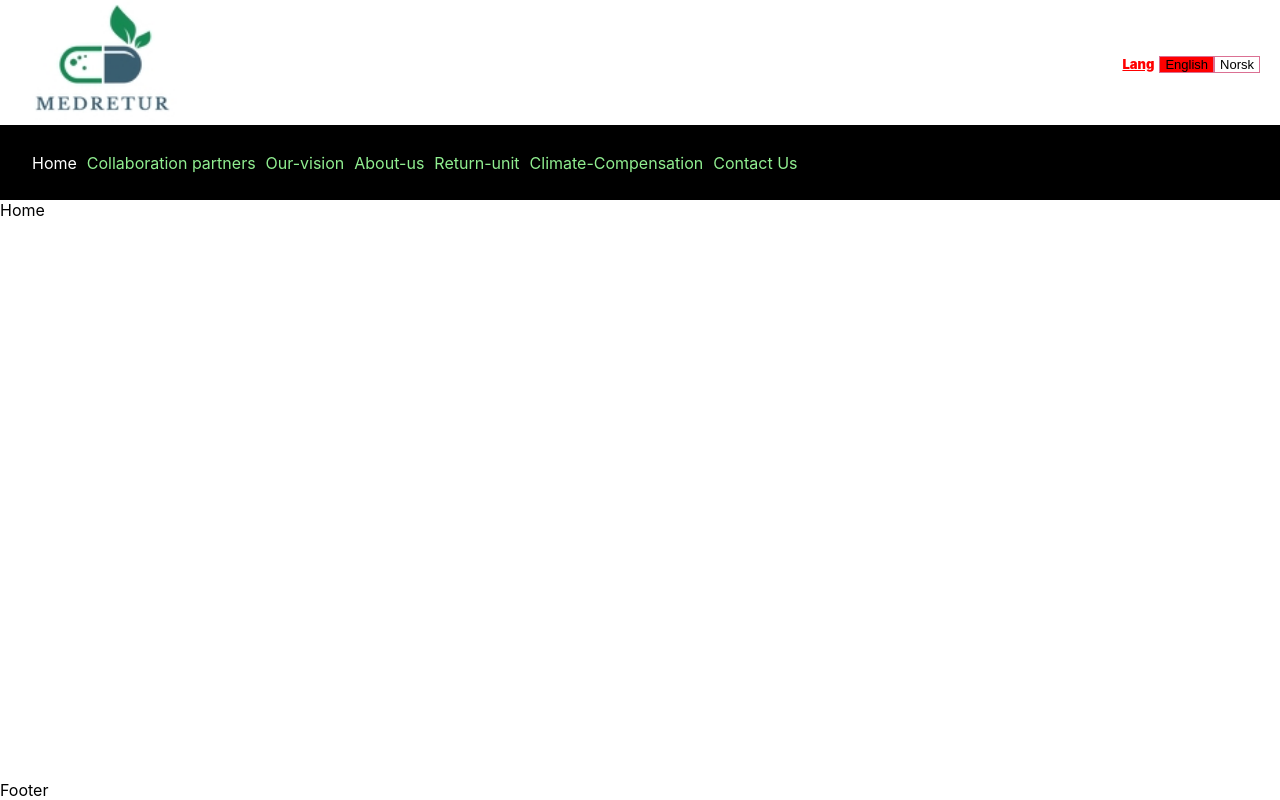
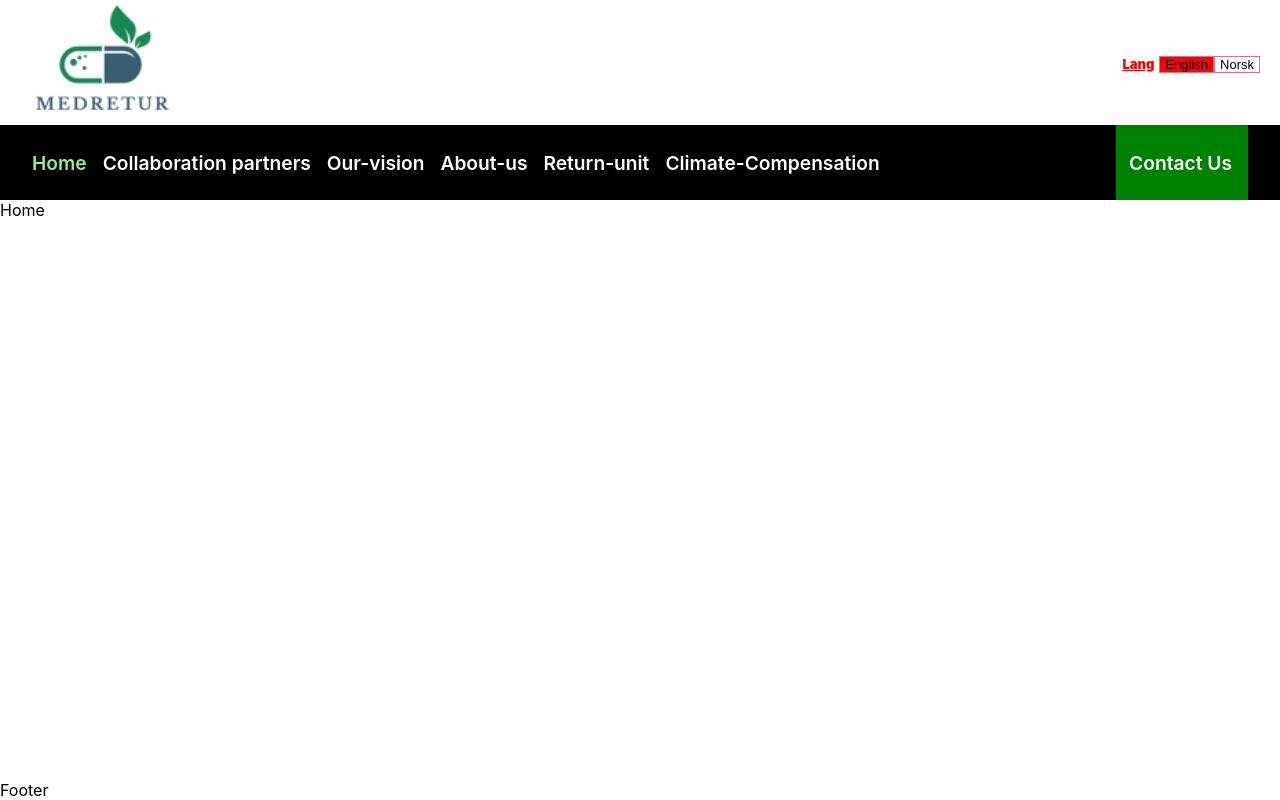
Before and after one commit to heritier-kodehode/returmed, a React (Create React App) app: page / in a window 1280 px wide. Built offline with nearby package versions, Linux system fonts and the light colour scheme.

Commit message:
Finished navigation for now

```diff
--- a/src/components/navbar/Navbar.js
+++ b/src/components/navbar/Navbar.js
@@ -42,7 +42,7 @@ const LangDiv = styled.div`
   padding-right: 20px;
 `;
 
-const NavBarContainer = styled.header`
+const NavBarContainer = styled.nav`
   display: flex;
   position: fixed;
   height: 100px;
@@ -102,6 +102,7 @@ const MobileMenuList = styled.ul`
 const MobileMenuListItem = styled.li`
   list-style: none;
   text-align: center;
+  margin-top: 1.5rem;
 `;
 const MobileMenuListLogo = styled.li`
   list-style: none;
@@ -130,8 +131,26 @@ const MenuContainer = styled.ul`
 `;
 const MenuItem = styled.li`
   list-style: none;
-  padding-right: 10px;
+  padding-right: 1rem;
   text-decoration: none;
+  font-size: 1.2rem;
+  font-weight: 600;
+  color: white;
+  &:hover {
+    color: lightgreen;
+  }
+`;
+const MenuContact = styled(MenuItem)`
+  padding-left: 0.8rem;
+  background-color: green;
+  height: 75px;
+  display: flex;
+  align-items: center;
+  margin-left: auto;
+  transition: all 0.7s;
+  &:hover {
+    background-color: black;
+  }
 `;
 
 const LogoImgMobile = styled.img`
@@ -157,6 +176,10 @@ const StyledMobLink = styled(Link)`
   padding: 10px 0;
   text-decoration: none;
   color: green;
+  font-size: 1.5rem;
+  &:hover {
+    color: #92d984;
+  }
   &:active {
     color: green;
   }
@@ -167,7 +190,7 @@ function Navbar() {
   const { langData, handleLanguage } = useContext(Context);
   const navLinkStyles = ({ isActive }) => {
     return {
-      color: isActive ? 'white' : 'lightgreen',
+      color: isActive ? 'lightgreen' : 'white',
       textDecoration: 'none',
     };
   };
@@ -214,29 +237,42 @@ function Navbar() {
           </MobileMenuListLogo>
 
           <MobileMenuListItem>
-            <StyledMobLink to='/'>{langData.navBar[0]}</StyledMobLink>
+            <StyledMobLink onClick={handleMobileMenu} to='/'>
+              {langData.navBar[0]}
+            </StyledMobLink>
           </MobileMenuListItem>
           <MobileMenuListItem>
-            <StyledMobLink to='/partners'>{langData.navBar[1]}</StyledMobLink>
+            <StyledMobLink onClick={handleMobileMenu} to='/partners'>
+              {langData.navBar[1]}
+            </StyledMobLink>
           </MobileMenuListItem>
           <MobileMenuListItem>
-            <StyledMobLink to='/our-vision'>{langData.navBar[2]}</StyledMobLink>
+            <StyledMobLink onClick={handleMobileMenu} to='/our-vision'>
+              {langData.navBar[2]}
+            </StyledMobLink>
           </MobileMenuListItem>
           <MobileMenuListItem>
-            <StyledMobLink to='/about'>{langData.navBar[3]}</StyledMobLink>
+            <StyledMobLink onClick={handleMobileMenu} to='/about'>
+              {langData.navBar[3]}
+            </StyledMobLink>
           </MobileMenuListItem>
           <MobileMenuListItem>
-            <StyledMobLink to='/return-unit'>
+            <StyledMobLink onClick={handleMobileMenu} to='/return-unit'>
               {langData.navBar[4]}
             </StyledMobLink>
           </MobileMenuListItem>
           <MobileMenuListItem>
-            <StyledMobLink to='/climate-compensation'>
+            <StyledMobLink
+              onClick={handleMobileMenu}
+              to='/climate-compensation'
+            >
               {langData.navBar[5]}
             </StyledMobLink>
           </MobileMenuListItem>
           <MobileMenuListItem>
-            <StyledMobLink to='/contact-us'>{langData.navBar[6]}</StyledMobLink>
+            <StyledMobLink onClick={handleMobileMenu} to='/contact-us'>
+              {langData.navBar[6]}
+            </StyledMobLink>
           </MobileMenuListItem>
         </MobileMenuList>
         <StyledIcon onClick={handleMobileMenu} icon={faBars} />
@@ -272,11 +308,11 @@ function Navbar() {
             {langData.navBar[5]}
           </NavLink>
         </MenuItem>
-        <MenuItem>
+        <MenuContact>
           <NavLink style={navLinkStyles} to='/contact-us'>
             {langData.navBar[6]}
           </NavLink>
-        </MenuItem>
+        </MenuContact>
       </MenuContainer>
     </NavBarContainer>
   );
```
Also changed, not shown: 1 other file (tests, documents, lock files or other folders).
